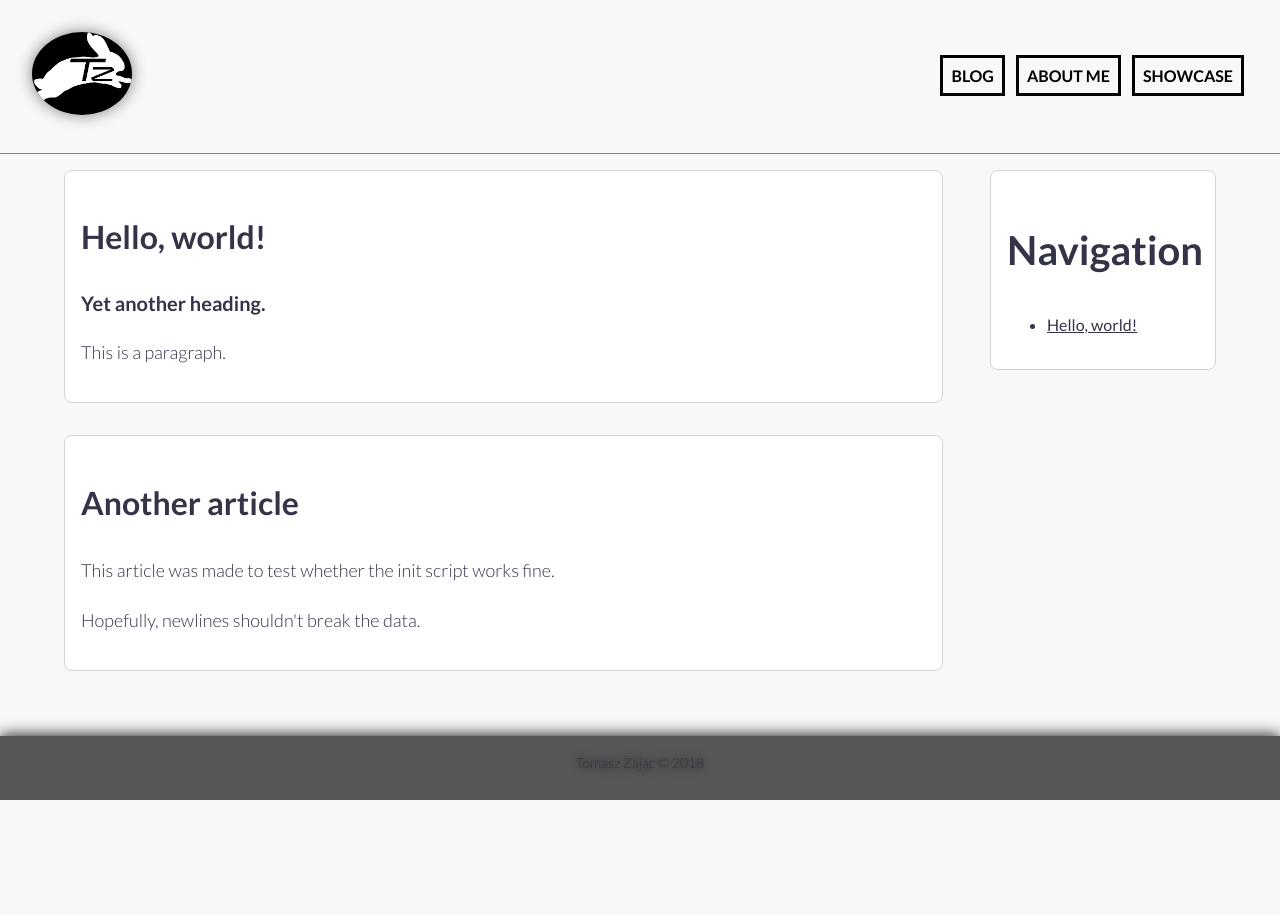
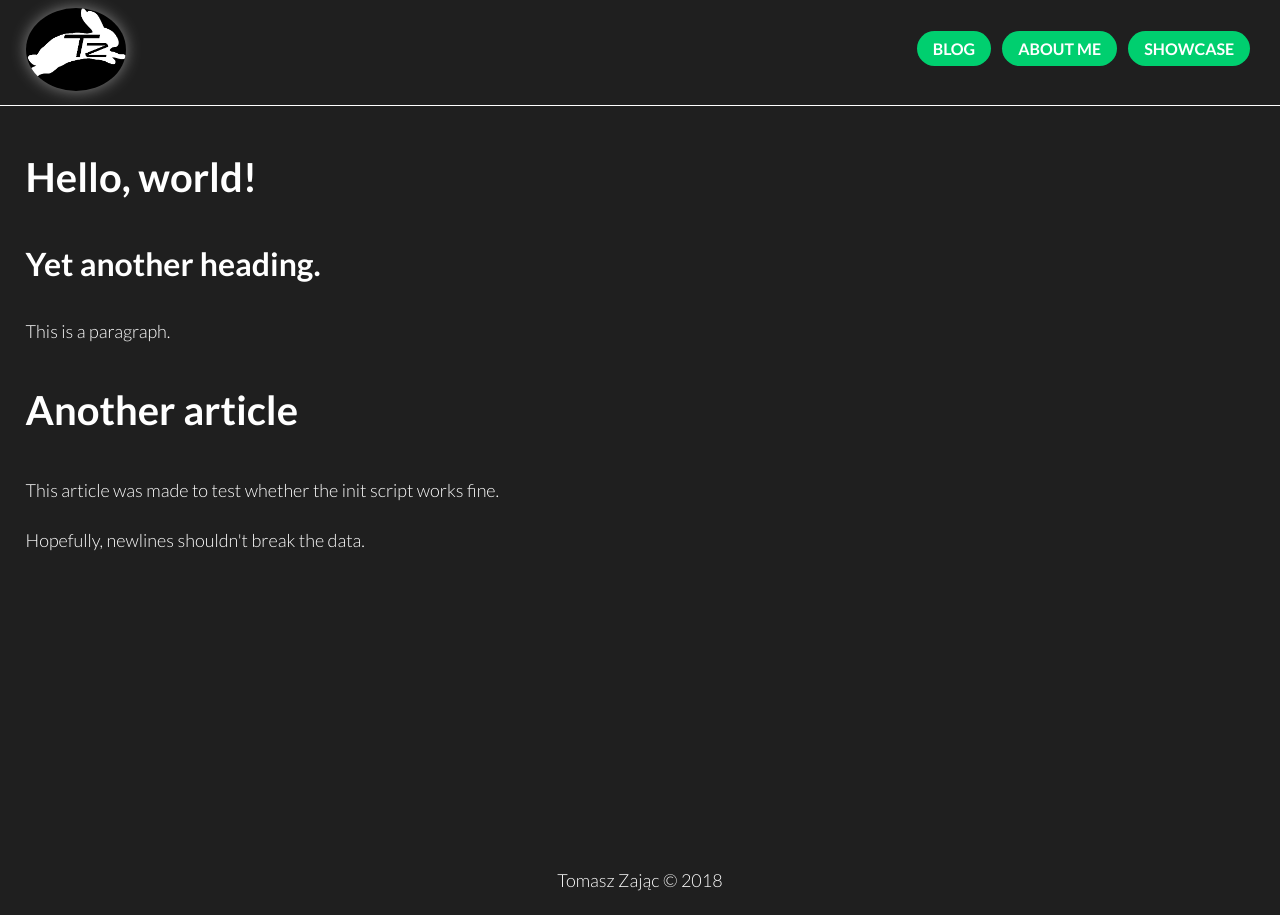
Before and after one commit to tomezpl/tomezpl, a PHP site: page /blog.html in a window 1280 px wide. Before the commit the page ends 800 px from the top, so only its background shows below. Run offline with PHP 8.4, Linux system fonts and the light colour scheme.

Commit message:
Changed styling to dark & green

```diff
--- a/blog.html
+++ b/blog.html
@@ -8,24 +8,25 @@
         <script src="js/main.js"></script>
     </head>
     <body id="blog">
-		<header>
+		<div class="container-fluid">
+			<header class="row">
+				<div class="col-1" id="logo-container">
 					<img src="assets/logo.png" class="logo">
-			<nav>
+				</div>
+				<nav class="col-11">
 					<a href="blog.html">Blog</a>
 					<a href="about.html">About me</a>
 					<a href="showcase.html">Showcase</a>
 				</nav>
 			</header>
-		<main>
+			<div class="row">
+
+			<main class="col-12">
 			</main>
-		<aside id="blog-nav">
-			<h1>Navigation</h1>
-			<ul>
-				<li><a href="#article-0-hello-world">Hello, world!</a></li>
-			</ul>
-		</aside>
+		</div>
 			<footer>
 				<p>Tomasz Zając &copy; 2018</p>
 			</footer>
+		</div>
     </body>
 </html>
--- a/css/style.css
+++ b/css/style.css
@@ -12,20 +12,18 @@ body#index {
 }
 
 img.logo {
-    width: 200px;
-    height: auto;
-    display: block;
-    margin: 2em auto;
     background-color: black;
     border-radius: 100%;
     box-shadow: 0px 0px 15px grey;
 }
 
-body#blog > header > img.logo {
-	margin: 2em;
-	margin-right: 0;
+body#blog header div#logo-container {
+	text-align: center;
+}
+
+body#blog header img.logo {
 	width: 100px;
-	display: inline-block;
+	margin: 0 auto;
 }
 
 body#index > hr {
@@ -81,71 +79,43 @@ a.btn:hover {
   box-shadow: 0px 0px 20px lightgrey;
 }
 
-body#blog > header {
-	border-bottom: 1px solid grey;
+body#blog {
+	background-color: #1F1F1F;
+	color: white;
 }
 
-body#blog > header > nav {
-	float: right;
-	margin-right: 2em;
-	margin-top: 4em;
+body#blog header nav {
+	text-align: right;
 }
 
-body#blog > header > nav > a {
-	text-decoration: none;
-	color: black;
+@media (max-width: 44.99em) {
+	body#blog header nav {
+		text-align: center;
+		display: block;
+	}
+}
+
+body#blog header nav a {
 	text-transform: uppercase;
 	font-weight: bold;
-	border: 3px solid black;
-	padding: 0.5em;
-	margin: auto 0.25em;
+	text-decoration: none;
+	border-radius: 2em;
+	padding: 0.5em 1em;
+	margin: 0.25em;
+	line-height: 82px;
+	background-color: #00CF6F;
 }
 
-body#blog > main {
-	display: inline-block;
-	width: 66%;
-	margin-bottom: 5em;
+body#blog header {
+	border-bottom: 1px solid white;
 }
 
-body#blog > main > article, body#blog > aside {
-	padding: 1em 1em;
-	background: white;
-	border: 1px solid lightgrey;
-	margin: 1em 4em;
-	margin-right: 0;
-	width: 100%;
-	float: left;
-	min-height: 5em;
-	border-radius: 0.5em;
+footer {
+	position: absolute;
+	left: 50%;
+	transform: translate(-50%, 33vh);
 }
 
-body#blog > aside {
-	float: right;
-	width: 15%;
-	margin-left: 0;
-	margin-right: 4em;
+body * {
+	color: white;
 }
-
-body#blog > main > article h1 {
-	font-size: 2em;
-}
-
-body#blog > main > article h2 {
-	font-size: 1.25em;
-}
-
-body#blog > footer {
-	background-color: rgba(64, 64, 64, 0.875);
-	min-height: 4em;
-	width: 100%;
-	bottom: 0;
-	position: absolute;
-	box-shadow: 0px 0px 15px black;
-	color: white;
-	text-shadow: 0px 0px 10px black;
-	text-align: center;
-}
-
-body#blog > footer p {
-	font-size: 0.875em;
-}
```
Lines whose indentation alone changed are shown as unchanged.
